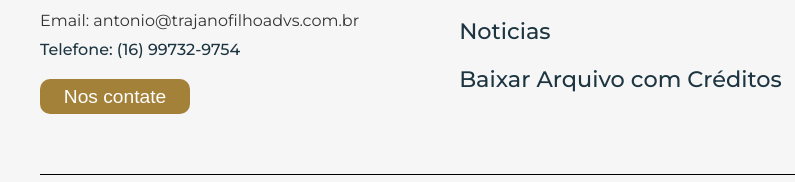
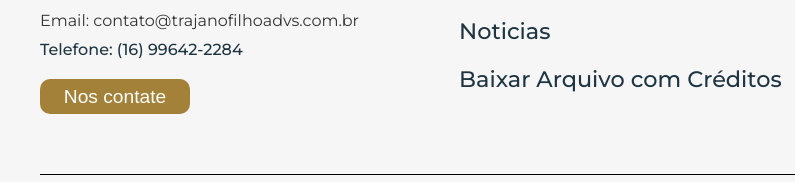
Before and after one commit to Tkailaine/trajano-filho, a plain HTML site: page index.html in a window 1280 px wide. Shown: the part 6044-6226 px from the top of the page, 24-819 px from the left. Drawn offline with nearby package versions, Linux system fonts and the light colour scheme.

Commit message:
Update index.html

```diff
--- a/index.html
+++ b/index.html
@@ -396,8 +396,8 @@
 
             <p style="margin: 15px 0px 10px 0px; font-size: 0.8em;"><strong>Unidade Ribeirão Preto</strong></p>
 
-            <p style="margin: 15px 0px 10px 0px;">Email: antonio@trajanofilhoadvs.com.br</p>
-            <p><a href="https://wa.link/5z27zf" target="_blank">Telefone: (16) 99732-9754</a></p>
+            <p style="margin: 15px 0px 10px 0px;">Email: contato@trajanofilhoadvs.com.br</p>
+            <p><a href="https://wa.link/5z27zf" target="_blank">Telefone: (16) 99642-2284</a></p>
             <div>
                 <a href="https://wa.link/5z27zf" target="_blank"><input type="button" style="background-color: #A48138; color: white; width: 150px;
                 height: 35px; margin: 20px 0px;" value="Nos contate" class="btn-contato"></a>
```
